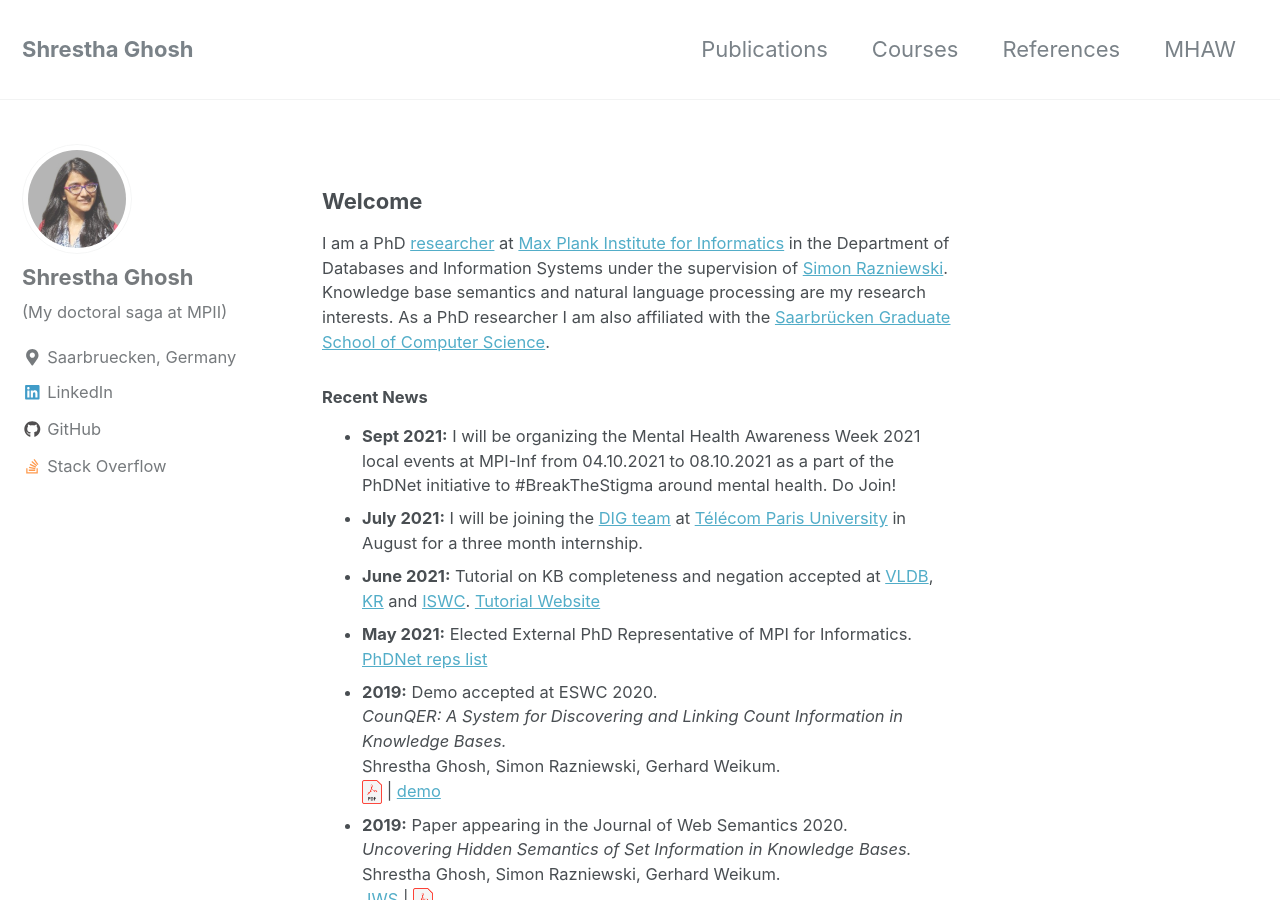
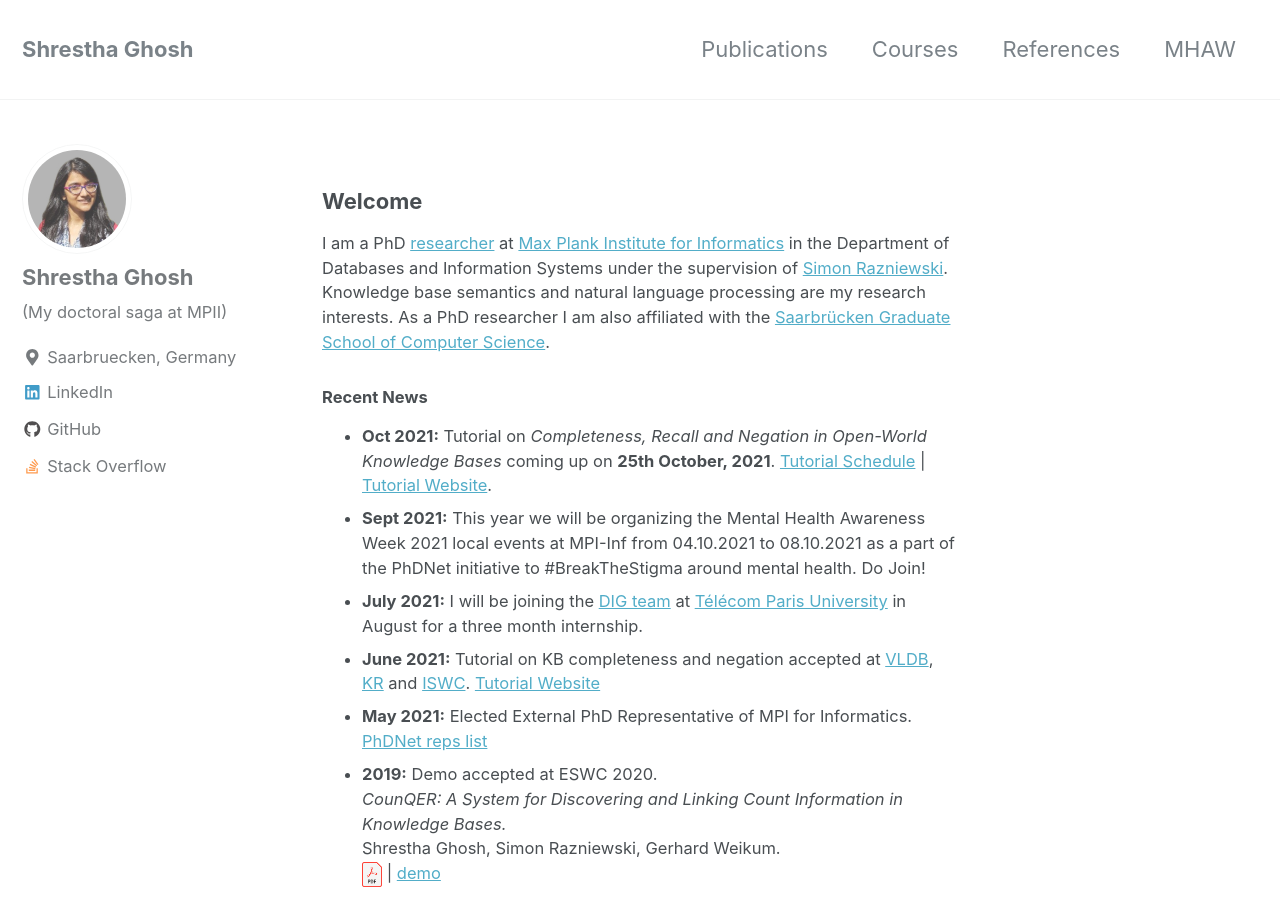
Before and after one commit to ghoshs/ghoshs.github.io, a Jekyll site: the page built from index.html, in a window 1280 px wide and 900 px high. Built offline with Jekyll 4.4.1, drawn with Linux system fonts in a browser that asks for light colours; nearby versions of some CDN libraries; the list of posts is cut into pages by our own code.

Commit message:
update news

```diff
--- a/_layouts/home.html
+++ b/_layouts/home.html
@@ -14,7 +14,10 @@
 
 <ul class="small">
   <li>
-    <strong>Sept 2021:</strong> I will be organizing the Mental Health Awareness Week 2021 local events at MPI-Inf from 04.10.2021 to 08.10.2021 as a part of the PhDNet initiative to #BreakTheStigma around mental health. Do Join!
+    <strong>Oct 2021:</strong> Tutorial on <i>Completeness, Recall and Negation in Open-World Knowledge Bases</i> coming up on <strong>25th October, 2021</strong>. <a href="https://iswc2021.semanticweb.org/tutorial-schedule">Tutorial Schedule</a> | <a href="https://www.mpi-inf.mpg.de/iswc-2021-tutorial">Tutorial Website</a>.
+  </li>
+  <li>
+    <strong>Sept 2021:</strong> This year we will be organizing the Mental Health Awareness Week 2021 local events at MPI-Inf from 04.10.2021 to 08.10.2021 as a part of the PhDNet initiative to #BreakTheStigma around mental health. Do Join!
   </li>
   <li>
     <strong>July 2021:</strong> I will be joining the <a href="https://dig.telecom-paristech.fr/">DIG team</a> at <a href="http://www.enst.fr/">Télécom Paris University</a> in August for a three month internship.
```
